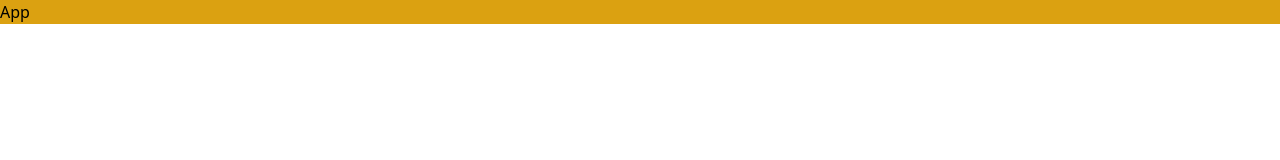
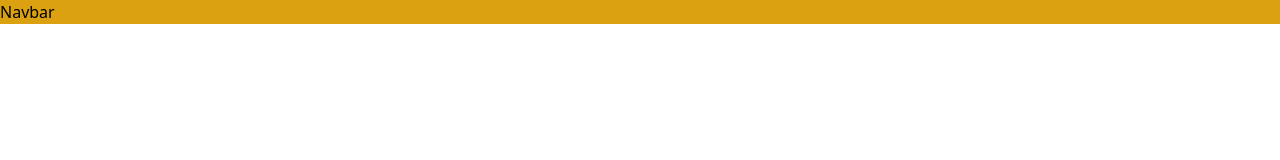
Before and after one commit to G3RGES/eccomerce-website, a React (Vite) app: page / in a window 1280 px wide. Shown: the top 160 px of the page. Built offline with nearby package versions, Linux system fonts and the light colour scheme.

Commit message:
Update App.jsx

```diff
--- a/src/App.jsx
+++ b/src/App.jsx
@@ -1,12 +1,13 @@
 /* eslint-disable no-unused-vars */
-import React from "react";
+import React, { useEffect } from "react";
 
 // aos
 import AOS from "aos";
 import "aos/dist/aos.css";
+import Navbar from "./components/Navbar";
 
 const App = () => {
-  React.useEffect(() => {
+  useEffect(() => {
     AOS.init({
       offset: 100,
       duration: 800,
@@ -16,7 +17,11 @@ const App = () => {
     AOS.refresh();
   }, []);
 
-  return <div className="bg-primary">App</div>;
+  return (
+    <div className="bg-primary">
+      <Navbar />
+    </div>
+  );
 };
 
 export default App;
```
